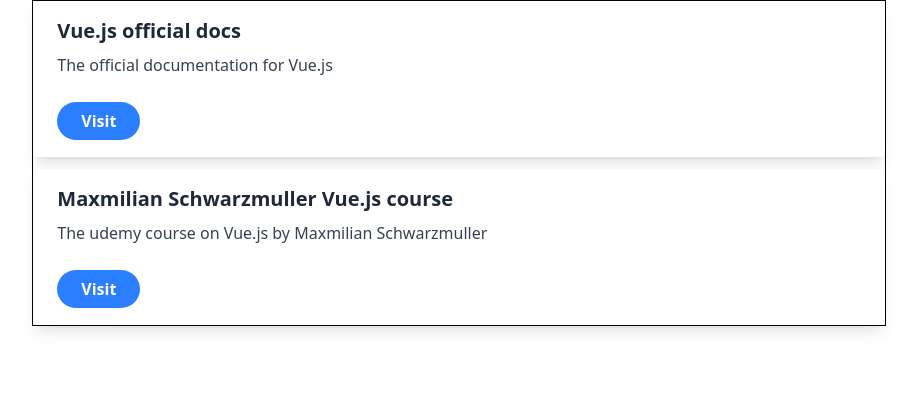
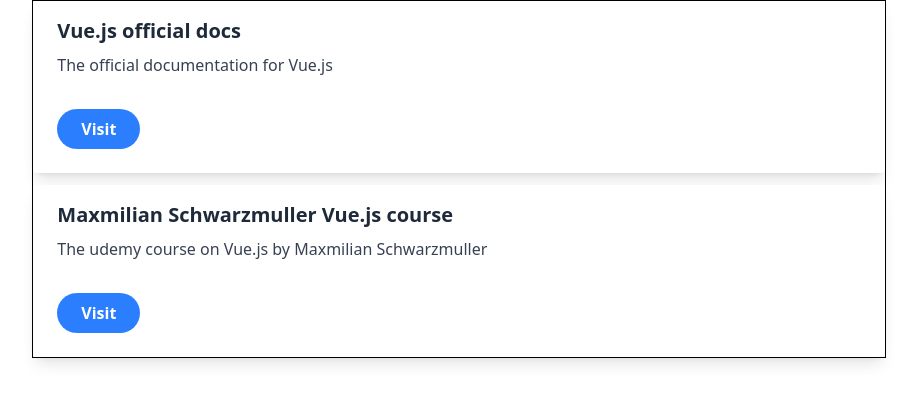
Before and after one commit to HazemPhoenix/The-learning-resources-app, a Vue app: page / in a window 1280 px wide. Shown: the top 402 px of the page, without its empty margins (181-1098 px from the left). Built offline with nearby package versions, Linux system fonts and the light colour scheme.

Commit message:
create a separate component for the BaseButton

```diff
--- /dev/null
+++ b/src/components/UI/BaseButton.vue
@@ -0,0 +1,11 @@
+<template>
+  <button
+    class="bg-blue-500 hover:bg-blue-700 text-white font-bold py-2 px-6 rounded-full transition-colors duration-300 hover:cursor-pointer"
+  >
+    <slot> Visit </slot>
+  </button>
+</template>
+
+<script>
+export default {};
+</script>
--- a/src/components/learning-resources/ResourceItem.vue
+++ b/src/components/learning-resources/ResourceItem.vue
@@ -9,19 +9,20 @@
       </p>
     </div>
     <div class="px-6 pt-4 pb-6">
-      <a
-        :href="item.link"
-        target="_blank"
-        class="bg-blue-500 hover:bg-blue-700 text-white font-bold py-2 px-6 rounded-full transition-colors duration-300"
-      >
-        Visit
+      <a :href="item.link" target="_blank">
+        <BaseButton />
       </a>
     </div>
   </li>
 </template>
 
 <script>
+import BaseButton from "../UI/BaseButton.vue";
+
 export default {
+  components: {
+    BaseButton,
+  },
   props: ["item"],
 };
 </script>
```
